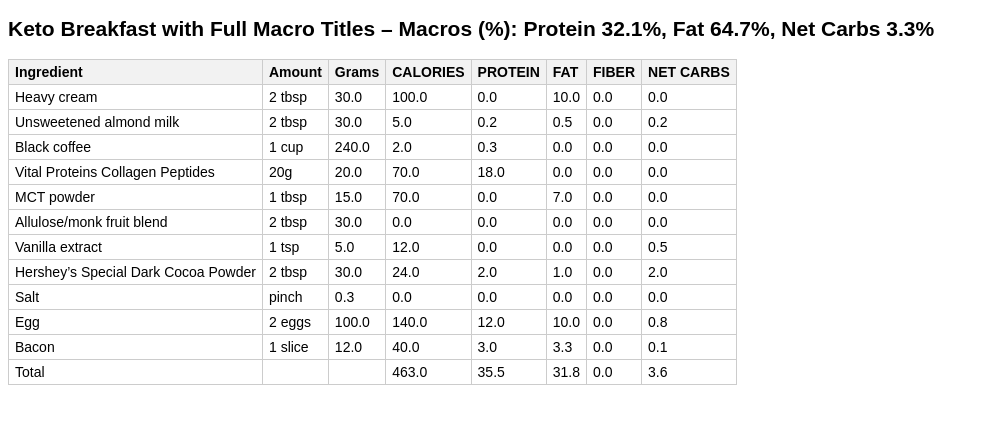
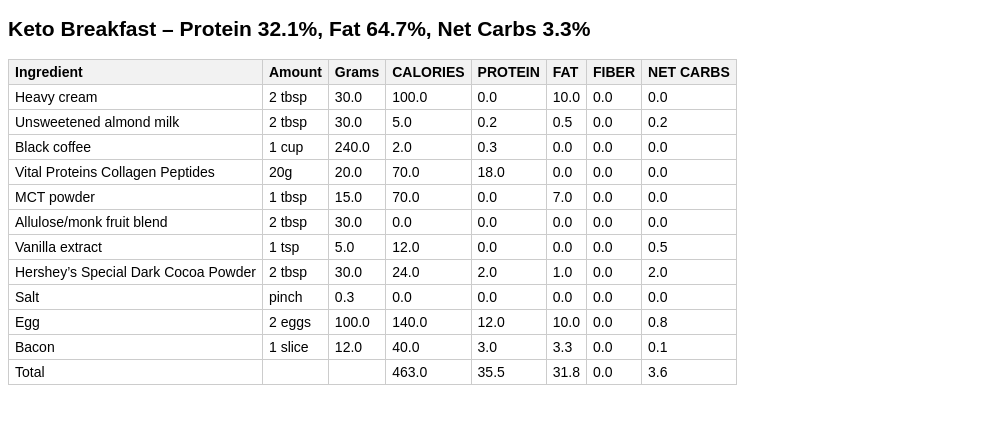
Before and after one commit to cwgabel/Kelly, a plain HTML site: page Breakfast.html in a window 1280 px wide. Shown: the whole page, without its empty margins (0-989 px from the left). Drawn offline with Linux system fonts and the light colour scheme.

Commit message:
Update Breakfast.html

```diff
--- a/Breakfast.html
+++ b/Breakfast.html
@@ -10,7 +10,7 @@
     </style>
 </head>
 <body>
-    <h2>Keto Breakfast with Full Macro Titles – Macros (%): Protein 32.1%, Fat 64.7%, Net Carbs 3.3%</h2>
+    <h2>Keto Breakfast – Protein 32.1%, Fat 64.7%, Net Carbs 3.3%</h2>
     <table border="1" class="dataframe">
   <thead>
     <tr style="text-align: right;">
```
